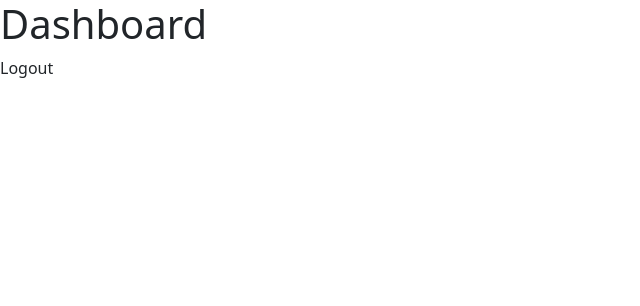
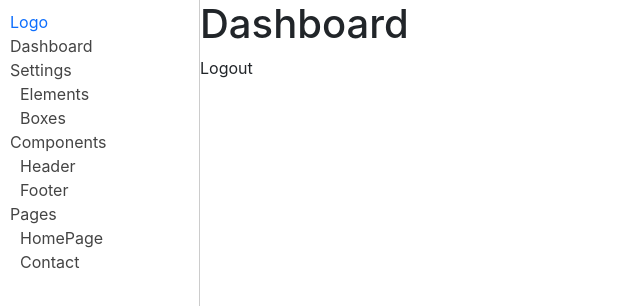
Before and after one commit to mucoban/mucobans-website, a React (Create React App) app in the folder admin-panel/admin-panel-react-app/: page / in a window 1280 px wide. Shown: the top 306 px of the page, without its empty margins (0-640 px from the left). Built offline with nearby package versions, Linux system fonts and the light colour scheme; no server answers; sample sign-in values are in the browser's storage.

Commit message:
create elemnents

```diff
--- a/admin-panel/admin-panel-react-app/src/App.js
+++ b/admin-panel/admin-panel-react-app/src/App.js
@@ -1,9 +1,10 @@
 import './App.scss';
 import {BrowserRouter, Route, Routes} from 'react-router-dom'
 import LoginComponent from "./components/login.component";
-import Dashboard from "./components/dashboard.component";
 import AuthGuard from "./guards/auth.guard";
 import AuthService from "./services/auth.service";
+import LiPages from "./components/liPages.component";
+import Elements from "./components/li-pages/settings/elements.component";
 
 function App() {
 
@@ -14,7 +15,9 @@ function App() {
 
             <BrowserRouter>
                 <Routes>
-                    <Route path="/" element={<AuthGuard component={<Dashboard/>}/>}></Route>
+                    <Route path="/" element={<AuthGuard component={<LiPages/>}/>}>
+                        <Route path="settings/elements" element={<Elements />} />
+                    </Route>
                     <Route path="/login" element={<LoginComponent/>}></Route>
                 </Routes>
             </BrowserRouter>
--- a/admin-panel/admin-panel-react-app/src/App.scss
+++ b/admin-panel/admin-panel-react-app/src/App.scss
@@ -1 +1,27 @@
 @import '~bootstrap/scss/bootstrap.scss';
+
+* { font-family: Inter,Helvetica,sans-serif; }
+a { text-decoration: none }
+
+.main-container {
+  display: flex;
+  min-height: 100vh;
+
+  .side-bar {
+    flex: 0 0 200px;
+    padding: 10px;
+    border-right: 1px solid #ccc;
+
+    .sb-navs {
+      & .sb-navs { padding-left: 10px }
+    }
+
+    .sb-nav {}
+
+    .sb-navlink {
+      color: #444;
+    }
+  }
+
+  .page-content { flex-grow: 1 }
+}
--- a/admin-panel/admin-panel-react-app/src/components/dashboard.component.js
+++ /dev/null
@@ -1,17 +0,0 @@
-import AuthService from "../services/auth.service";
-import {useNavigate} from "react-router-dom";
-
-const Dashboard = () => {
-
-    const logout = () => {
-        AuthService.logout()
-        window.location.reload()
-    }
-
-    return (<div>
-        <h1>Dashboard</h1>
-        <a onClick={logout}>Logout</a>
-    </div>)
-}
-
-export default Dashboard
--- /dev/null
+++ b/admin-panel/admin-panel-react-app/src/components/li-pages/settings/elements.component.js
@@ -0,0 +1,28 @@
+const Elements = () => {
+
+    return (<div>
+        <p>elements</p>
+
+        <table className="table">
+            <thead>
+            <tr>
+                <th scope="col">Id</th>
+                <th scope="col">Title</th>
+            </tr>
+            </thead>
+            <tbody>
+            <tr>
+                <th scope="row">1</th>
+                <td>Mark</td>
+            </tr>
+            <tr>
+                <th scope="row">2</th>
+                <td>Jacob</td>
+            </tr>
+
+            </tbody>
+        </table>
+    </div>)
+}
+
+export default Elements
--- /dev/null
+++ b/admin-panel/admin-panel-react-app/src/components/liPages.component.js
@@ -0,0 +1,54 @@
+import AuthService from "../services/auth.service";
+import {Link, Outlet} from "react-router-dom";
+
+const LiPages = () => {
+
+    const logout = () => {
+        AuthService.logout()
+        window.location.reload()
+    }
+
+    return (<div>
+
+        <div className="main-container">
+            <div className="side-bar">
+                <div className="logo-box">
+                    <a  className="logo">Logo</a>
+                    <div className="sb-navs">
+                        <div className="sb-nav">
+                            <a href="" className="sb-navlink">Dashboard</a>
+                        </div>
+                        <div className="sb-nav">
+                            <a href="" className="sb-navlink">Settings</a>
+                            <div className="sb-navs">
+                                <div className="sb-nav"> <Link className="sb-navlink" to="/settings/elements">Elements</Link> </div>
+                                <div className="sb-nav"> <Link className="sb-navlink" to="/">Boxes</Link> </div>
+                            </div>
+                        </div>
+                        <div className="sb-nav">
+                            <a href="" className="sb-navlink">Components</a>
+                            <div className="sb-navs">
+                                <div className="sb-nav"> <a href="" className="sb-navlink">Header</a> </div>
+                                <div className="sb-nav"> <a href="" className="sb-navlink">Footer</a> </div>
+                            </div>
+                        </div>
+                        <div className="sb-nav">
+                            <a href="" className="sb-navlink">Pages</a>
+                            <div className="sb-navs">
+                                <div className="sb-nav"> <a href="" className="sb-navlink">HomePage</a> </div>
+                                <div className="sb-nav"> <a href="" className="sb-navlink">Contact</a> </div>
+                            </div>
+                        </div>
+                    </div>
+                </div>
+            </div>
+            <div className="page-content">
+                <h1>Dashboard</h1>
+                <a onClick={logout}>Logout</a>
+                <Outlet />
+            </div>
+        </div>
+    </div>)
+}
+
+export default LiPages
```
